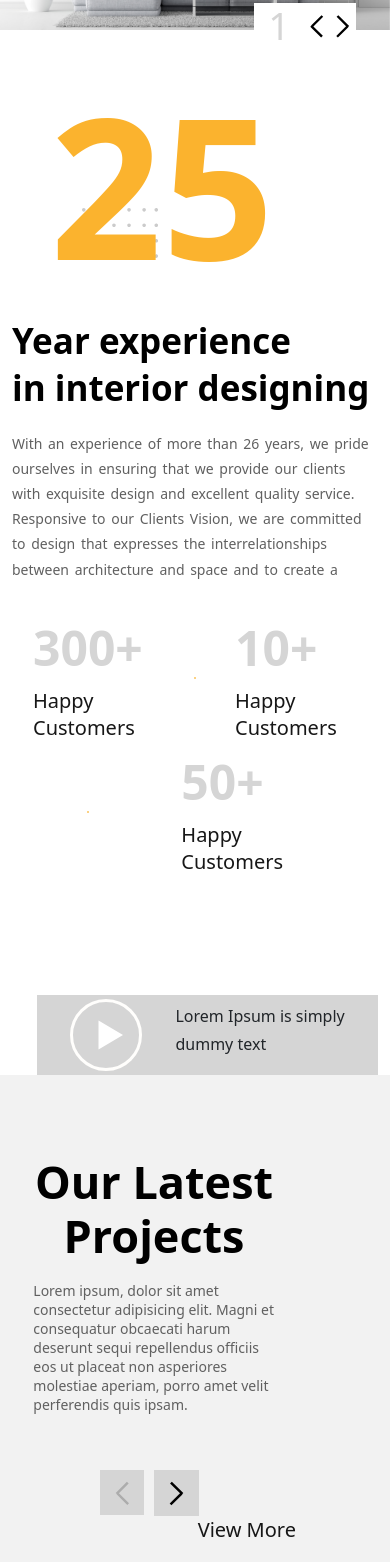
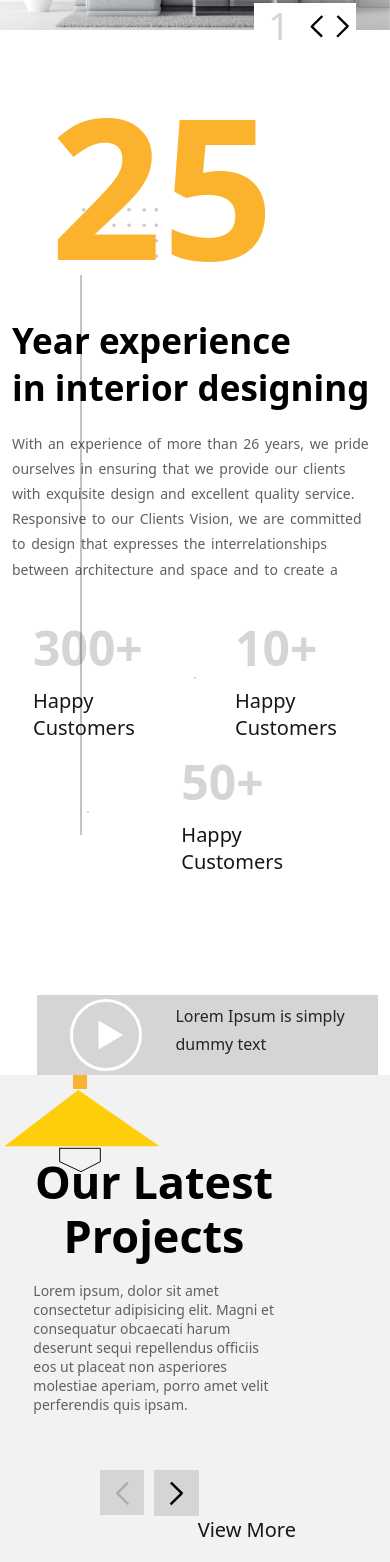
Before and after one commit to DilinJose/ginger-website, a React app: page / in a window 390 px wide. Shown: the part 189-1751 px from the top of the page. Built offline with nearby package versions, Linux system fonts and the light colour scheme.

Commit message:
light svg added

```diff
--- a/src/components/About/About.css
+++ b/src/components/About/About.css
@@ -1,6 +1,6 @@
 .about-card {
     position: relative;
-    height: 909px;
+    height: 786px;
 }
 
 .about-section {
@@ -36,6 +36,12 @@
     line-height: normal;
     margin: 0 98px;
     z-index: 1;
+    position: relative;
+}
+.about-section-year-svg{
+    position: absolute;
+    top: 225px;
+    left: 200px;
 }
 
 .about-section-heading1 {
@@ -116,6 +122,14 @@
     align-items: center;
 }
 
+@media only screen and (min-width: 1600px) {
+    .about-section-year-svg{
+
+        /* top: 225px; */
+        left: 250px;
+    }
+}
+
 @media only screen and (max-width: 1600px) {
     .about-section-svg {
         width: 115.5px;
@@ -147,7 +161,7 @@
     }
 
     .about-section-card-three {
-        margin-top: 65px;
+        margin-top: 45px;
     }
 
 }
@@ -209,6 +223,10 @@
         font-size: 216px;
         margin: 0 58px;
     }
+    .about-section-year-svg{
+        top: 195px;
+        left: 220px;
+    }
 
     .about-section-heading1 {
         font-size: 35px;
@@ -244,7 +262,10 @@
         flex-wrap: wrap;
         margin-top: 20px;
     }
-
+    .about-section-year-svg{
+        top: 225px;
+        left: 30px;
+    }
     .about-section-dot {
         width: 1px;
         border: 1px solid var(--yellow-color);
--- a/src/components/About/About.jsx
+++ b/src/components/About/About.jsx
@@ -9,16 +9,31 @@ const About = () => {
         <div className="about-section">
           <div className="about-section-card-one">
             <div className="about-section-svg">{/* <DotSvg /> */}</div>
-            <h1 className="about-section-year">25</h1>
+            <h1 className="about-section-year">
+
+              25
+              <svg
+              className="about-section-year-svg"
+                xmlns="http://www.w3.org/2000/svg"
+                width="2"
+                height="560"
+                viewBox="0 0 2 560"
+                fill="none"
+              >
+                <path d="M1 0V560" stroke="#0A0A0A" stroke-width="0.5" />
+              </svg>
+            </h1>
           </div>
           <div className="about-section-card-two">
-            <h1 className="about-section-heading1">Year experience <br/> in interior designing</h1>
+            <h1 className="about-section-heading1">
+              Year experience <br /> in interior designing
+            </h1>
             <p className="about-section-para">
               With an experience of more than 26 years, we pride ourselves in
-              ensuring that we provide our clients with exquisite design and excellent
-              quality service. Responsive to our Clients Vision, we are committed to
-              design that expresses the interrelationships between architecture and space
-              and to create a
+              ensuring that we provide our clients with exquisite design and
+              excellent quality service. Responsive to our Clients Vision, we
+              are committed to design that expresses the interrelationships
+              between architecture and space and to create a
             </p>
           </div>
         </div>
@@ -31,7 +46,7 @@ const About = () => {
               <br />
               Customers
             </h6>
-          </div >
+          </div>
           <div className="about-section-dot mb-2"></div>
           <div className="mb-2">
             <h1 className="about-section-numbers">10+</h1>
--- a/src/components/Designers/Designers.css
+++ b/src/components/Designers/Designers.css
@@ -34,7 +34,7 @@
 .designers-wrapper-two-card {
     width: 247px;
     height: 360px;
-    margin: 0 34px ;
+    margin: 0 26px ;
 }
 
 .designers-wrapper-two-img {
@@ -135,11 +135,7 @@
     }
 
     .designers-wrapper-two-card {
-
-        /* border: 1px solid black; */
-        /* margin-right: 30px; */
-        /* width: 267px;
-        height: 360px; */
+        margin: 0 16px ;
     }
 }
 
--- a/src/components/Footer/Footer.jsx
+++ b/src/components/Footer/Footer.jsx
@@ -19,7 +19,7 @@ const Footer = () => {
             type="text"
             placeholder="Email Id"
           />
-          <button className="footer-contact-sent">Sent</button>
+          <button className="footer-contact-sent mt-1">Sent</button>
         </div>
         <div className="footer-contact-connect">
           <img src={connect} alt="Connect" />
--- a/src/components/Projects/Projects.css
+++ b/src/components/Projects/Projects.css
@@ -7,11 +7,19 @@
     align-items: start;
 }
 
+.projects-section-light {
+    display: flex;
+    flex-direction: column;
+    justify-content: center;
+    align-items: center;
+    position: absolute;
+    top: 0;
+    left: 210px;
+}
+
 .projects-section-one {
     margin-right: 82px;
     margin-top: 185px;
-    /* position: relative; */
-
 }
 
 .projects-section-two {
@@ -120,10 +128,17 @@
     left: -15px;
 }
 
+@media only screen and (min-width: 1600px) {
+    .projects-section-light {
+        left: 280px;
+    }
+}
+
 @media only screen and (max-width: 1600px) {
     .projects-section-one-para {
         width: 85%;
     }
+
 }
 
 @media only screen and (max-width: 1200px) {
@@ -187,6 +202,10 @@
     }
 }
 
-@media only screen and (max-width: 760px) {}
+@media only screen and (max-width: 760px) {
+    .projects-section-light {
+        left: 0;
+    }
+}
 
 @media only screen and (max-width: 480px) {}
--- a/src/components/Projects/Projects.jsx
+++ b/src/components/Projects/Projects.jsx
@@ -1,9 +1,19 @@
 import React from "react";
 import "./Projects.css";
+import img1 from '../../assets/Images/Path 292.svg'
+import img2 from '../../assets/Images/Path 81.svg'
+import img3 from '../../assets/Images/Rectangle 52.svg'
 
 const Projects = () => {
   return (
     <div className="container projects-section-wrapper">
+      <div className="projects-section-light">
+        <img className="projects-section-light1" src={img3}/>
+        <img className="projects-section-light2 ms-1" src={img2}/>
+
+        <img className="projects-section-light3" src={img1}/>
+
+      </div>
       <div className="projects-section-one">
         <h1 className="projects-section-one-heading1">
           Our Latest
```
Also changed, not shown: src/assets/Images/Path 292.svg (added), src/assets/Images/Path 81.svg (added), src/assets/Images/Rectangle 52.svg (added).
